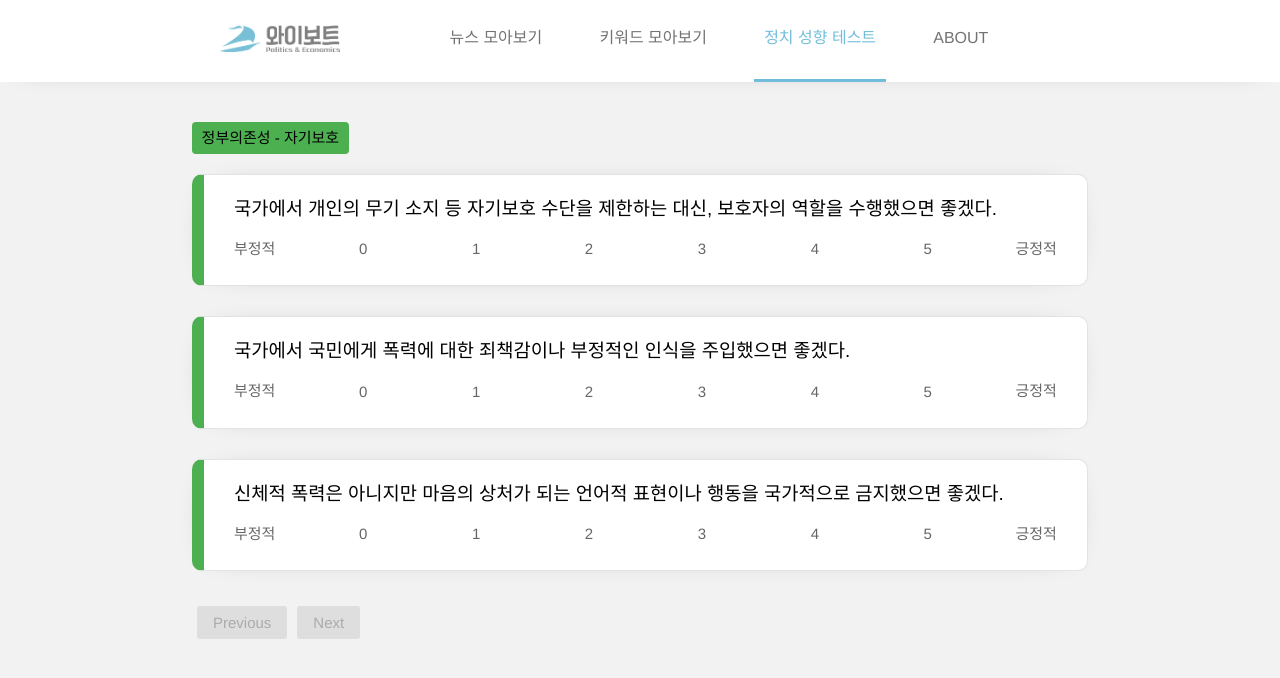
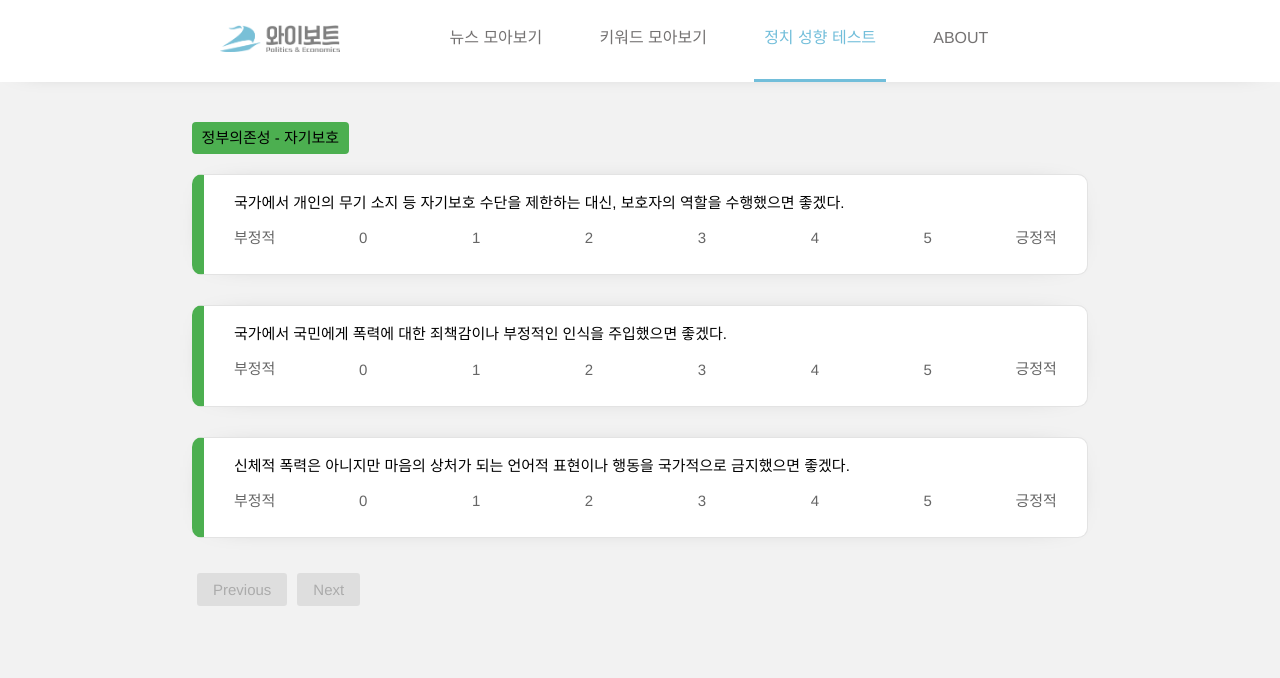
Before and after one commit to Doooooring/yvote_next, a Next.js app: page /analyze in a window 1280 px wide. Shown: the top 678 px of the page. Built offline with nearby package versions, Linux system fonts and the light colour scheme.

Commit message:
wip : refactoring interactive

```diff
--- a/components/analyze/questionnaire.tsx
+++ b/components/analyze/questionnaire.tsx
@@ -42,6 +42,9 @@ const Questionnaire: React.FC<QuestionnaireProps> = ({ onComplete }) => {
   };
 
   const handleNext = () => {
+    onComplete(Array.from({ length: questions.length }, (_, i) => 4));
+    return;
+
     const nextBatchStartIndex = currentBatchStartIndex + batchSize;
     if (nextBatchStartIndex < questions.length) {
       setCurrentBatchStartIndex(nextBatchStartIndex);
@@ -89,7 +92,7 @@ const Questionnaire: React.FC<QuestionnaireProps> = ({ onComplete }) => {
           key={question.id}
           style={{ borderLeft: `12px solid ${getColorByCategory(question.category)}` }}
         >
-          <h4>{question.content}</h4>
+          <p>{question.content}</p>
           <div className="select">
             <span>부정적</span>
             {Array.from({ length: 6 }, (_, i) => (
@@ -146,6 +149,9 @@ const Wrapper = styled.div`
     @media screen and (max-width: 768px) {
       font-size : 12px;
     }
+    @media screen and (max-width: 400px) {
+      font-size : 10px;
+    }
   }
 
   font-size: 15px;
@@ -171,6 +177,7 @@ const Wrapper = styled.div`
     text-align: left;
     padding: 15px 30px;
     background-color: white;
+
     > h4 {
       text-align: left;
       border: 0;
@@ -211,5 +218,14 @@ const Wrapper = styled.div`
       cursor: default;
       opacity: 0.5;
     }
+
+    @media screen and (max-width: 768px) {
+      padding : 6px 12px;
+      margin : 3px;
+    }
+    @media screen and (max-width: 434px) {
+      padding : 4px 8px;
+      margin : 2px;
+    }
   }
 `;
```
